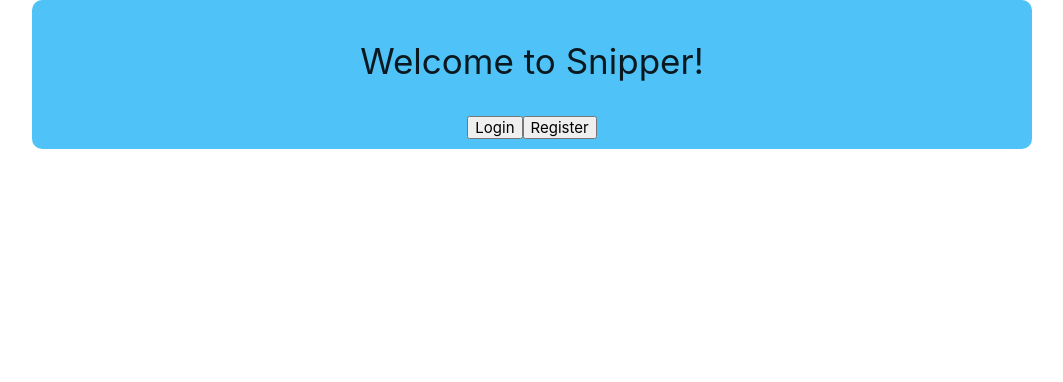
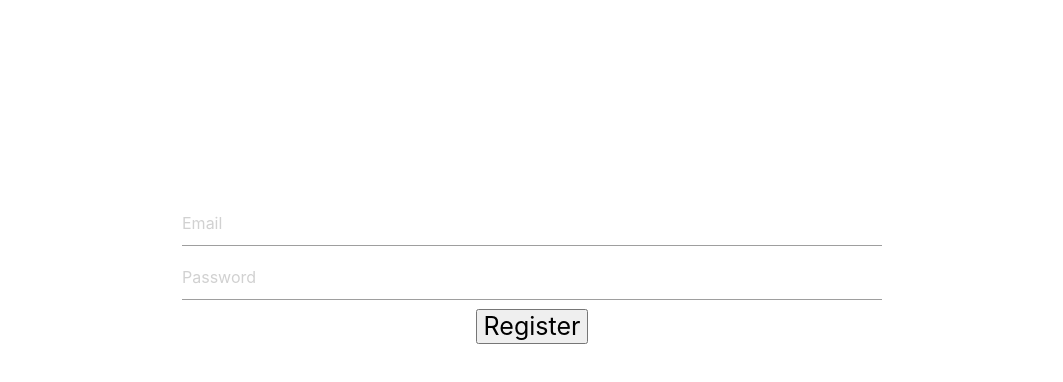
Before and after one commit to jannejjj/web-apps-project, a React (Create React App) app in the folder client/: page /register in a window 1280 px wide. Shown: the top 382 px of the page, without its empty margins (108-1171 px from the left). Built offline with nearby package versions, Linux system fonts and the light colour scheme.

Commit message:
Registration

```diff
--- a/client/src/App.js
+++ b/client/src/App.js
@@ -5,23 +5,35 @@ import SnippetPage from "./components/SnippetPage";
 import SnippetForm from "./components/SnippetForm";
 import React from "react";
 import { BrowserRouter as Router, Routes, Route } from "react-router-dom";
+import RegisterPage from "./components/RegisterPage";
+import LoginPage from "./components/LoginPage";
 
 function App() {
   return (
     <Router>
       <div className="App">
-        <Topbar />
         <Routes>
           <Route
             path="/"
             element={
               <div>
+                <Topbar />
                 <SnippetForm />
                 <Feed />
               </div>
             }
           />
-          <Route path="/snippet/:id" element={<SnippetPage />} />
+          <Route
+            path="/snippet/:id"
+            element={
+              <div>
+                <Topbar />
+                <SnippetPage />
+              </div>
+            }
+          />
+          <Route path="/register" element={<RegisterPage />} />
+          <Route path="/login" element={<LoginPage />} />
         </Routes>
       </div>
     </Router>
--- a/client/src/components/Error.js
+++ b/client/src/components/Error.js
@@ -1,4 +1,4 @@
-/* This error component is used whenever there's a need to display an error returned from back-end, such as when trying to post a duplicate snippet*/
+/* This error component is used whenever there's a need to display an error (or success message) returned from back-end, such as when trying to post a duplicate snippet*/
 
 import React from "react";
 export const Error = (props) => {
--- /dev/null
+++ b/client/src/components/LoginPage.js
@@ -0,0 +1,6 @@
+import React from "react";
+function LoginPage() {
+  return <div></div>;
+}
+
+export default LoginPage;
--- /dev/null
+++ b/client/src/components/RegisterPage.js
@@ -0,0 +1,56 @@
+import React from "react";
+import Error from "./Error";
+import { useState } from "react";
+function RegisterPage() {
+  const [error, setError] = useState("");
+  const [email, setEmail] = useState("");
+  const [password, setPassword] = useState("");
+
+  const handleSubmit = (event) => {
+    event.preventDefault();
+
+    fetch("../users/register", {
+      method: "POST",
+      headers: {
+        "Content-Type": "application/json",
+      },
+      body: JSON.stringify({
+        email: email,
+        password: password,
+      }),
+    })
+      .then((response) => response.json())
+      .then((json) => {
+        if (json.error) {
+          setError(json.error);
+        } else {
+          setError(json.message);
+        }
+      });
+  };
+
+  return (
+    <div style={{ paddingTop: 200, width: 700, margin: "auto" }}>
+      <Error error={error} />
+      <form onSubmit={handleSubmit}>
+        <label style={{ fontSize: 25, color: "black" }}>
+          <input
+            placeholder="Email"
+            type="email"
+            value={email}
+            onChange={(e) => setEmail(e.target.value)}
+          />
+          <input
+            type="text"
+            value={password}
+            placeholder="Password"
+            onChange={(e) => setPassword(e.target.value)}
+          />
+          <input type="submit" value="Register" />
+        </label>
+      </form>
+    </div>
+  );
+}
+
+export default RegisterPage;
--- a/client/src/components/SnippetForm.js
+++ b/client/src/components/SnippetForm.js
@@ -72,8 +72,8 @@ const SnippetForm = () => {
             placeholder="Code"
             onChange={(e) => setSnippet(e.target.value)}
           />
+          <input type="submit" value="Post" />
         </label>
-        <input type="submit" value="Post" />
       </form>
     </div>
   );
--- a/client/src/components/Topbar.js
+++ b/client/src/components/Topbar.js
@@ -1,5 +1,16 @@
 import React from "react";
+import { useNavigate } from "react-router-dom";
 function Topbar() {
+  const navigate = useNavigate();
+
+  const login = () => {
+    navigate("/login");
+  };
+
+  const register = () => {
+    navigate("/register");
+  };
+
   return (
     <div
       style={{
@@ -16,8 +27,9 @@ function Topbar() {
     >
       <h1 style={{ fontSize: 35 }}>Welcome to Snipper!</h1>
       <div style={{ padding: 10 }}>
-        <button>Login</button>
-        <button>Register</button>
+        <button onClick={login}>Login</button>
+        <button onClick={register}>Register</button>
+        <button>Logout</button>
       </div>
     </div>
   );
```
Also changed, not shown: 2 other files (tests, documents, lock files or other folders).
